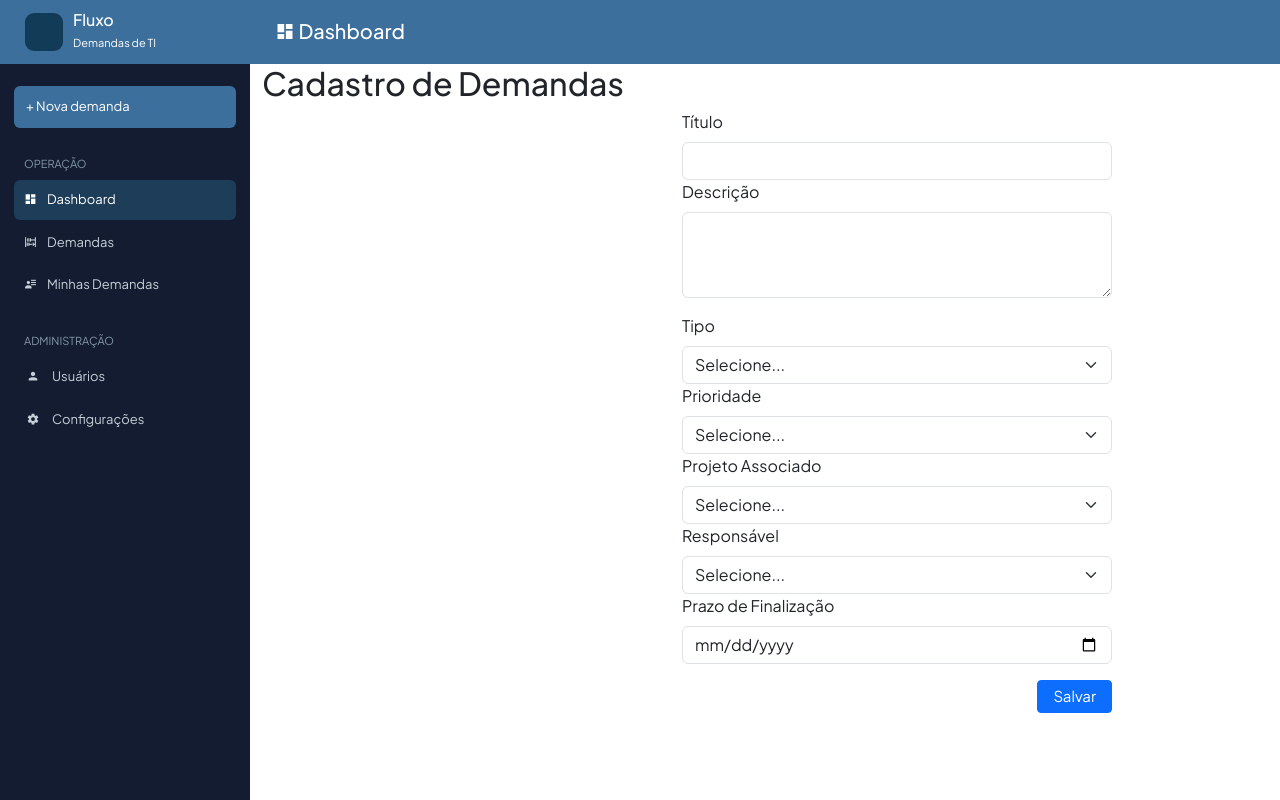
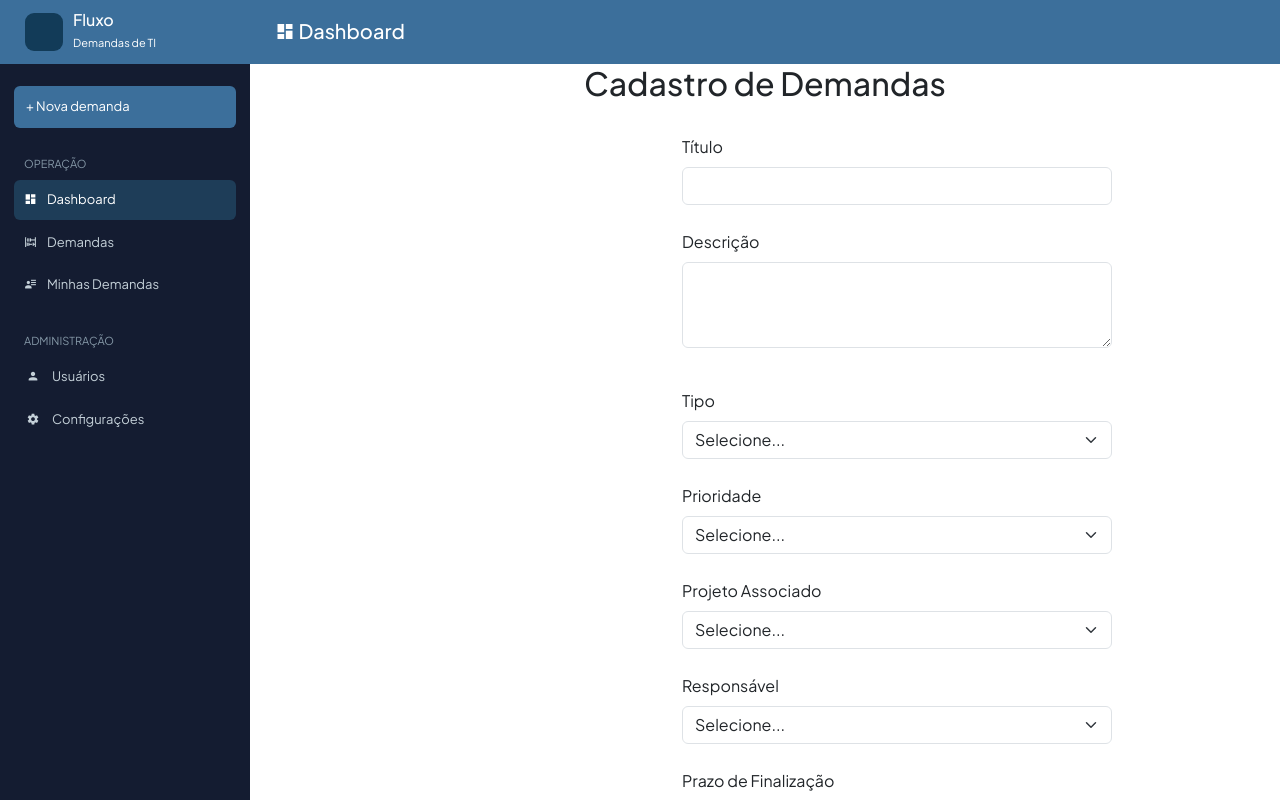
Before and after one commit to sophiadesf/PI-II-TIME-25, a plain HTML site: page Codigo/novademanda.html in a window 1280 px wide. Drawn offline with nearby package versions, Linux system fonts and the light colour scheme.

Commit message:
Arrumando layout do cadastro de demandas

```diff
--- a/Codigo/css/style.css
+++ b/Codigo/css/style.css
@@ -459,7 +459,6 @@ td {
     display: flex;
     flex-direction: row;
     justify-content: right;
-    gap: 10px;
 }
 
 .botoes button{
@@ -467,3 +466,14 @@ td {
     padding-left: 15px;
     padding-right: 15px;
 }
+
+.container h2{
+    text-align: center;
+}
+
+.container{
+    display: flex;
+    flex-direction: column;
+    justify-content: center;
+    gap: 25px;
+}
--- a/Codigo/novademanda.html
+++ b/Codigo/novademanda.html
@@ -18,6 +18,8 @@
     <div id="topbar"></div>
     <div class="layout">
         <div id="menu"></div>
+
+        <div class="main">
             <div class="container">
                 <h2>Cadastro de Demandas</h2>
 
@@ -89,5 +91,6 @@
                 </div>
             </div>
         </div>
+    </div>
 </body>
 </html>
```
Lines whose indentation alone changed are shown as unchanged.
